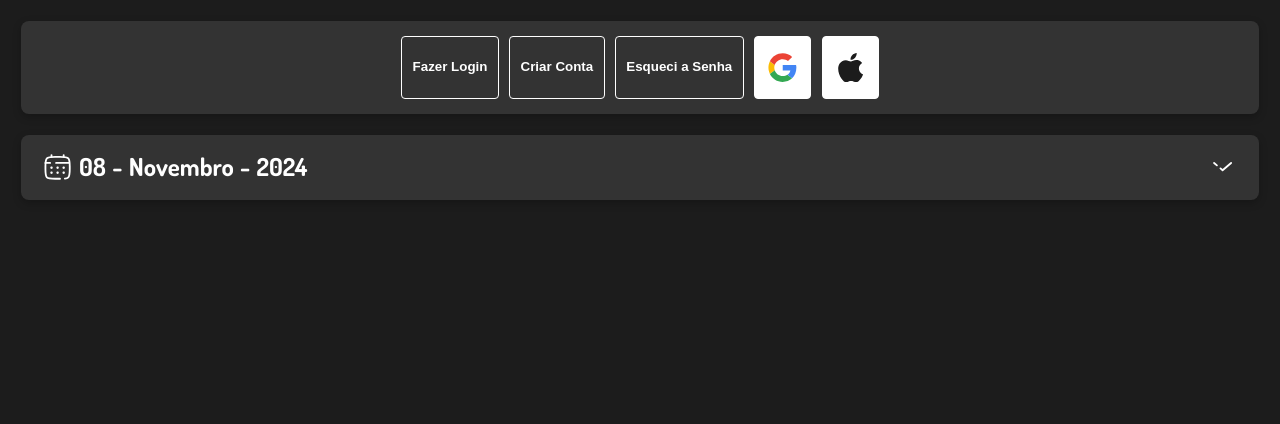
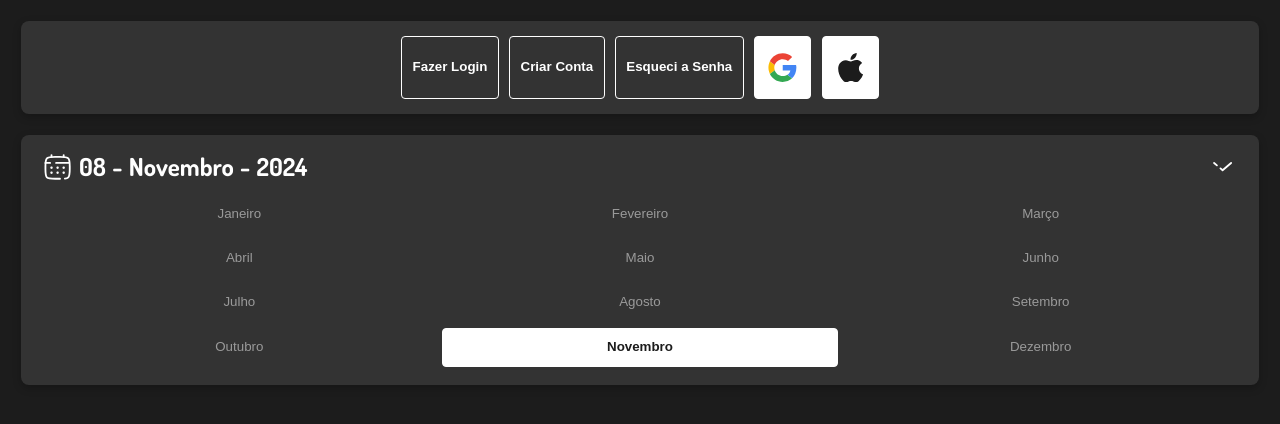
Before and after one commit to lucasmonsan/CatLog, a SvelteKit app: page / in a window 1280 px wide. Shown: the top 424 px of the page. Built offline with nearby package versions, Linux system fonts and the light colour scheme.

Commit message:
Calendar marcando o dia atual.

```diff
--- a/src/app.css
+++ b/src/app.css
@@ -111,18 +111,30 @@ ul {
 }
 
 li {
-	cursor: pointer;
-	padding: calc(var(--base) * 0.25);
+	display: flex;
+	align-items: center;
+	justify-content: center;
 	text-align: center;
 	font-weight: 500;
 	opacity: 0.5;
 	border: solid 1px transparent;
 	transition: border var(--fast);
 
-	&.bold {
-		font-weight: bold;
+	&.today {
 		opacity: 1;
+		border-color: var(--text-color);
+		border-radius: var(--radius-1);
+		background-color: var(--text-color);
+
+		button {
+			font-weight: bold;
+			color: var(--bg-color);
+		}
 	}
+}
+
+svg {
+	height: 100%;
 }
 
 /****************************/
--- a/src/components/layout/Calendar.svelte
+++ b/src/components/layout/Calendar.svelte
@@ -1,11 +1,12 @@
 <script lang="ts">
 	import ArrowIcon from '$lib/icons/ArrowIcon.svelte'
 	import CalendarIcon from '$lib/icons/CalendarIcon.svelte'
-	import { pickDay, pickMonth, pickYear } from '$lib/stores/calendar'
+	import RefreshIcon from '$lib/icons/RefreshIcon.svelte'
+	import { pickDay, pickMonth, pickYear, todayDay, todayMonth, todayYear } from '$lib/stores/calendar'
 	import { onMount } from 'svelte'
 
 	let visible = false
-	let option: 'days' | 'months' | 'years' | '' = ''
+	let option: 'days' | 'months' | 'years' | '' = 'months'
 	const days = [...Array(new Date($pickYear, $pickMonth, 1).getDay()).fill(null), ...Array.from({ length: new Date($pickYear, $pickMonth + 1, 0).getDate() }, (_, i) => i + 1)]
 	const dayNames = ['Dom', 'Seg', 'Ter', 'Qua', 'Qui', 'Sex', 'Sáb']
 	const monthNames = ['Janeiro', 'Fevereiro', 'Março', 'Abril', 'Maio', 'Junho', 'Julho', 'Agosto', 'Setembro', 'Outubro', 'Novembro', 'Dezembro']
@@ -16,6 +17,28 @@
 		else option = next
 	}
 
+	const handleChoices = (value: string | number) => {
+		if (option === 'days') ($pickDay = Number(value)), (option = '')
+		else if (option === 'months') ($pickMonth = Number(value)), (option = 'days')
+		else if (option === 'years') ($pickYear = Number(value)), (option = 'days')
+	}
+
+	const handleRefresh = () => {
+		$pickDay = $todayDay
+		$pickMonth = $todayMonth
+		$pickYear = $todayYear
+	}
+
+	const handleLiClass = (info: string, value: Number) => {
+		if (info === 'days') {
+			if ($todayDay === value && $todayMonth === $pickMonth && $todayYear === $pickYear) return 'today'
+		} else if (info === 'months') {
+			if ($todayDay === $pickDay && $todayMonth === value && $todayYear === $pickYear) return 'today'
+		} else if (info === 'years') {
+			if ($todayDay === $pickDay && $todayMonth === $pickMonth && $todayYear === value) return 'today'
+		}
+	}
+
 	onMount(() => {
 		visible = true
 	})
@@ -24,8 +47,12 @@
 {#if visible}
 	<section class="container column {option}">
 		<div>
-			<button class="transparent icon" on:click={() => handleToggle('days')}>
-				<CalendarIcon />
+			<button class="transparent icon" on:click={() => handleRefresh()}>
+				{#if $pickDay === $todayDay && $pickMonth === $todayMonth && $pickYear === $todayYear}
+					<CalendarIcon />
+				{:else}
+					<RefreshIcon />
+				{/if}
 			</button>
 
 			<button class="transparent" on:click={() => handleToggle('days')}>
@@ -58,19 +85,25 @@
 
 			<ul class="day">
 				{#each days as day}
-					<li>{day}</li>
+					<li class={handleLiClass('days', day)}>
+						<button class="transparent w-100" on:click={() => handleChoices(day)}>{day}</button>
+					</li>
 				{/each}
 			</ul>
 		{:else if option === 'months'}
 			<ul class="months">
-				{#each monthNames as month}
-					<li>{month}</li>
+				{#each monthNames as month, index}
+					<li class={handleLiClass('months', index)}>
+						<button class="transparent w-100" on:click={() => handleChoices(index)}>{month}</button>
+					</li>
 				{/each}
 			</ul>
 		{:else if option === 'years'}
 			<ul class="years">
 				{#each years as year}
-					<li>{year}</li>
+					<li class={handleLiClass('years', year)}>
+						<button class="transparent w-100" on:click={() => handleChoices(year)}>{year}</button>
+					</li>
 				{/each}
 			</ul>
 		{/if}
@@ -83,7 +116,7 @@
 		max-height: calc(var(--base) * 3.125);
 
 		&.days {
-			max-height: calc(var(--base) * 16.5);
+			max-height: calc(var(--base) * 15.5);
 		}
 		&.months,
 		&.years {
@@ -105,16 +138,27 @@
 
 	ul.day {
 		grid-template-columns: repeat(7, 1fr);
+
+		li {
+			height: calc(var(--base) * 1.75);
+		}
 	}
 
 	ul.months {
 		grid-template-columns: repeat(3, 1fr);
+		padding-top: calc(var(--base) * 0.125);
 
 		li {
+			height: calc(var(--base) * 1.875);
 		}
 	}
 
 	ul.years {
 		grid-template-columns: repeat(4, 1fr);
+		padding-top: calc(var(--base) * 0.25);
+
+		li {
+			height: calc(var(--base) * 1.875);
+		}
 	}
 </style>
--- a/src/lib/icons/AppleIcon.svelte
+++ b/src/lib/icons/AppleIcon.svelte
@@ -11,9 +11,3 @@
 		</g>
 	</g>
 </svg>
-
-<style>
-	svg {
-		height: 100%;
-	}
-</style>
--- a/src/lib/icons/ArrowIcon.svelte
+++ b/src/lib/icons/ArrowIcon.svelte
@@ -1,9 +1,3 @@
 <svg viewBox="0 0 24 24" fill="none" xmlns="http://www.w3.org/2000/svg">
 	<path d="M19 9L12 15L10.25 13.5M5 9L7.33333 11" stroke="var(--text-color)" stroke-width="1.5" stroke-linecap="round" stroke-linejoin="round" />
 </svg>
-
-<style>
-	svg {
-		height: 100%;
-	}
-</style>
--- a/src/lib/icons/CalendarIcon.svelte
+++ b/src/lib/icons/CalendarIcon.svelte
@@ -15,9 +15,3 @@
 	<path d="M8 17C8 17.5523 7.55228 18 7 18C6.44772 18 6 17.5523 6 17C6 16.4477 6.44772 16 7 16C7.55228 16 8 16.4477 8 17Z" fill="var(--text-color)" />
 	<path d="M8 13C8 13.5523 7.55228 14 7 14C6.44772 14 6 13.5523 6 13C6 12.4477 6.44772 12 7 12C7.55228 12 8 12.4477 8 13Z" fill="var(--text-color)" />
 </svg>
-
-<style>
-	svg {
-		height: 100%;
-	}
-</style>
--- a/src/lib/icons/GoogleIcon.svelte
+++ b/src/lib/icons/GoogleIcon.svelte
@@ -31,9 +31,3 @@
 		</g>
 	</g>
 </svg>
-
-<style>
-	svg {
-		height: 100%;
-	}
-</style>
--- a/src/lib/icons/ProfileIcon.svelte
+++ b/src/lib/icons/ProfileIcon.svelte
@@ -2,9 +2,3 @@
 	<circle cx="12" cy="6" r="4" stroke="var(--text-color)" stroke-width="1.5" />
 	<path d="M19.9975 18C20 17.8358 20 17.669 20 17.5C20 15.0147 16.4183 13 12 13C7.58172 13 4 15.0147 4 17.5C4 19.9853 4 22 12 22C14.231 22 15.8398 21.8433 17 21.5634" stroke="var(--text-color)" stroke-width="1.5" stroke-linecap="round" />
 </svg>
-
-<style>
-	svg {
-		height: 100%;
-	}
-</style>
--- /dev/null
+++ b/src/lib/icons/RefreshIcon.svelte
@@ -0,0 +1,10 @@
+<svg viewBox="0 0 24 24" fill="none" xmlns="http://www.w3.org/2000/svg">
+	<path
+		d="M3.67981 11.3333H2.92981H3.67981ZM3.67981 13L3.15157 13.5324C3.44398 13.8225 3.91565 13.8225 4.20805 13.5324L3.67981 13ZM5.88787 11.8657C6.18191 11.574 6.18377 11.0991 5.89203 10.8051C5.60029 10.511 5.12542 10.5092 4.83138 10.8009L5.88787 11.8657ZM2.52824 10.8009C2.2342 10.5092 1.75933 10.511 1.46759 10.8051C1.17585 11.0991 1.17772 11.574 1.47176 11.8657L2.52824 10.8009ZM18.6156 7.39279C18.8325 7.74565 19.2944 7.85585 19.6473 7.63892C20.0001 7.42199 20.1103 6.96007 19.8934 6.60721L18.6156 7.39279ZM16.8931 3.60787C16.5403 3.39077 16.0784 3.50074 15.8613 3.8535C15.6442 4.20626 15.7541 4.66822 16.1069 4.88532L16.8931 3.60787ZM12.4633 3.75939C12.877 3.77966 13.2288 3.46071 13.2491 3.047C13.2694 2.63328 12.9504 2.28146 12.5367 2.26119L12.4633 3.75939ZM12.0789 2.25C7.03155 2.25 2.92981 6.3112 2.92981 11.3333H4.42981C4.42981 7.15072 7.84884 3.75 12.0789 3.75V2.25ZM2.92981 11.3333L2.92981 13H4.42981L4.42981 11.3333H2.92981ZM4.20805 13.5324L5.88787 11.8657L4.83138 10.8009L3.15157 12.4676L4.20805 13.5324ZM4.20805 12.4676L2.52824 10.8009L1.47176 11.8657L3.15157 13.5324L4.20805 12.4676ZM19.8934 6.60721C19.1441 5.38846 18.1143 4.35941 16.8931 3.60787L16.1069 4.88532C17.1287 5.51419 17.9899 6.37506 18.6156 7.39279L19.8934 6.60721ZM12.5367 2.26119C12.385 2.25376 12.2323 2.25 12.0789 2.25V3.75C12.2078 3.75 12.336 3.75316 12.4633 3.75939L12.5367 2.26119Z"
+		fill="var(--text-color)"
+	/>
+	<path
+		d="M11.8825 21V21.75V21ZM20.3137 12.6667H21.0637H20.3137ZM20.3137 11L20.8409 10.4666C20.5487 10.1778 20.0786 10.1778 19.7864 10.4666L20.3137 11ZM18.1002 12.1333C17.8056 12.4244 17.8028 12.8993 18.094 13.1939C18.3852 13.4885 18.86 13.4913 19.1546 13.2001L18.1002 12.1333ZM21.4727 13.2001C21.7673 13.4913 22.2421 13.4885 22.5333 13.1939C22.8245 12.8993 22.8217 12.4244 22.5271 12.1332L21.4727 13.2001ZM5.31769 16.6061C5.10016 16.2536 4.63806 16.1442 4.28557 16.3618C3.93307 16.5793 3.82366 17.0414 4.0412 17.3939L5.31769 16.6061ZM11.5331 20.2423C11.1193 20.224 10.769 20.5447 10.7507 20.9585C10.7325 21.3723 11.0531 21.7226 11.4669 21.7408L11.5331 20.2423ZM7.11292 20.4296C7.4677 20.6433 7.92861 20.529 8.14239 20.1742C8.35617 19.8195 8.24186 19.3586 7.88708 19.1448L7.11292 20.4296ZM11.8825 21.75C16.9448 21.75 21.0637 17.6915 21.0637 12.6667H19.5637C19.5637 16.8466 16.133 20.25 11.8825 20.25V21.75ZM21.0637 12.6667V11H19.5637V12.6667H21.0637ZM19.7864 10.4666L18.1002 12.1333L19.1546 13.2001L20.8409 11.5334L19.7864 10.4666ZM19.7864 11.5334L21.4727 13.2001L22.5271 12.1332L20.8409 10.4666L19.7864 11.5334ZM11.4669 21.7408C11.6047 21.7469 11.7433 21.75 11.8825 21.75V20.25C11.7653 20.25 11.6488 20.2474 11.5331 20.2423L11.4669 21.7408ZM4.0412 17.3939C4.80569 18.6327 5.86106 19.6752 7.11292 20.4296L7.88708 19.1448C6.83872 18.5131 5.95602 17.6405 5.31769 16.6061L4.0412 17.3939Z"
+		fill="var(--text-color)"
+	/>
+</svg>
```
